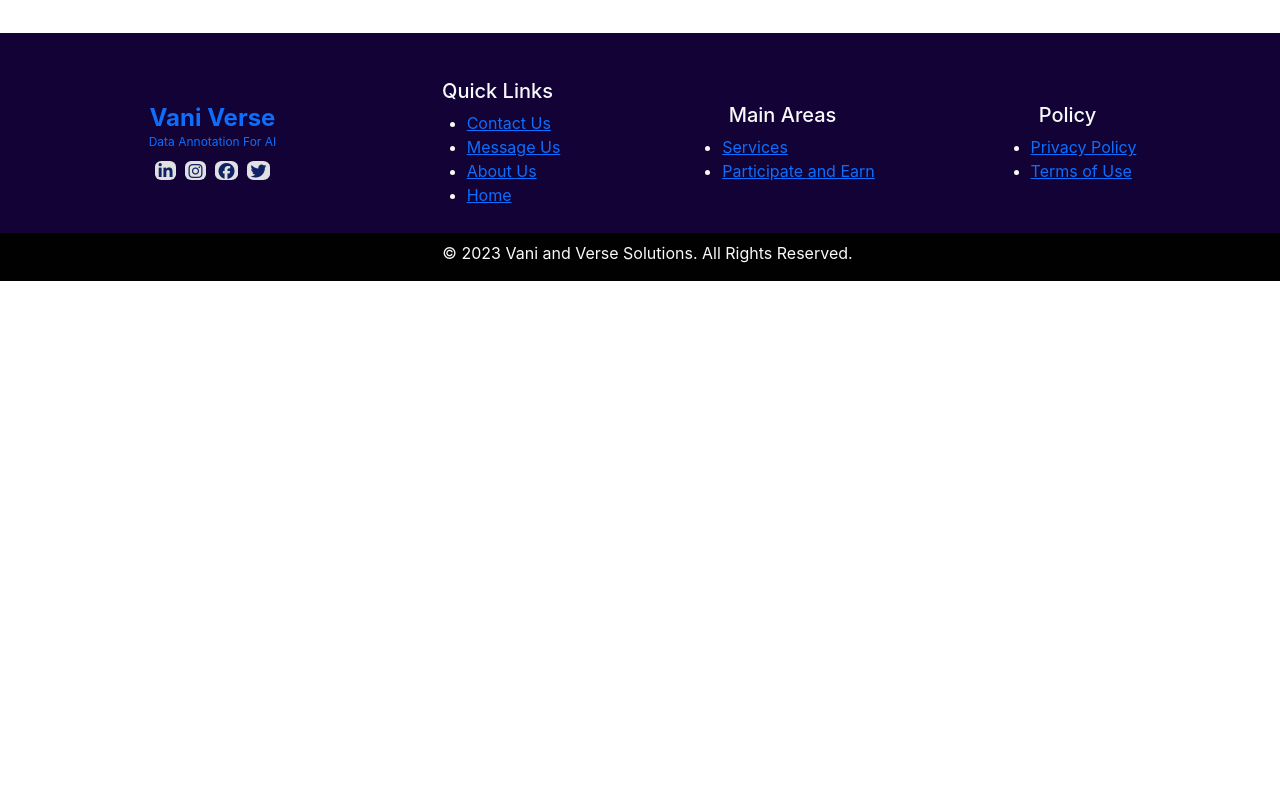
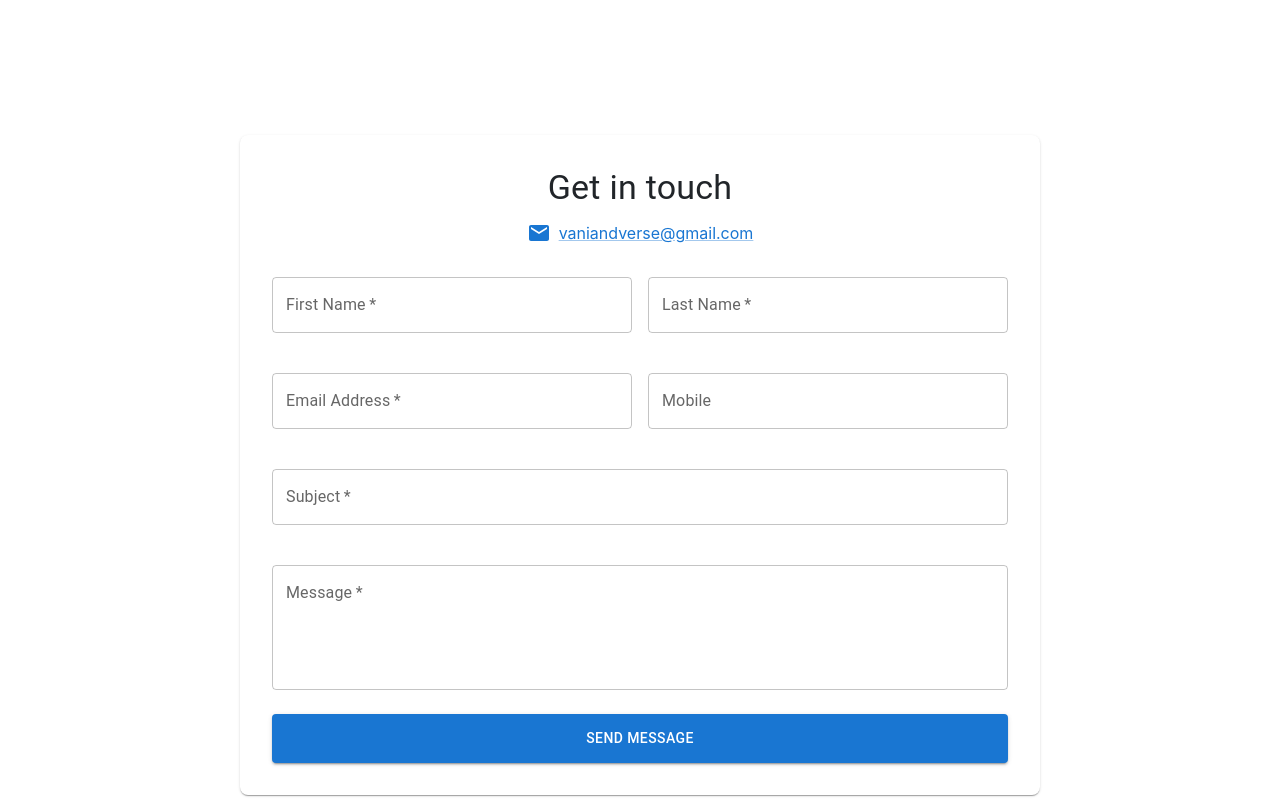
Before and after one commit to TanmoyTheStudent/VaniVerseDemo2, a React (Create React App) app: page / in a window 1280 px wide. Shown: the part 7720-8520 px from the top of the page. Before the commit the page ends 8001 px from the top, so only its background shows below. Built offline with nearby package versions, Linux system fonts and the light colour scheme.

Commit message:
Update Home.js

```diff
--- a/src/components/home/Home.js
+++ b/src/components/home/Home.js
@@ -11,6 +11,7 @@ import ProvidingPlatform from './sub-components/ProvidingPlatform';
 import ProvidingPlatform3 from './sub-components/ProvidingPlatform3';
 import ParticipateAndEarn from "./sub-components/ParticipateAndEarn";
 import ParticipateAndEarn2 from "./sub-components/ParticipateAndEarn2";
+import MessageForm2 from './MessageForm2';
 
 function Home() {
 
@@ -121,7 +122,7 @@ function Home() {
 <ProvidingPlatform3 />
 {/* <ParticipateAndEarn/> */}
 <ParticipateAndEarn2 />
-
+<MessageForm2 />
 
 </div>
   )
```
